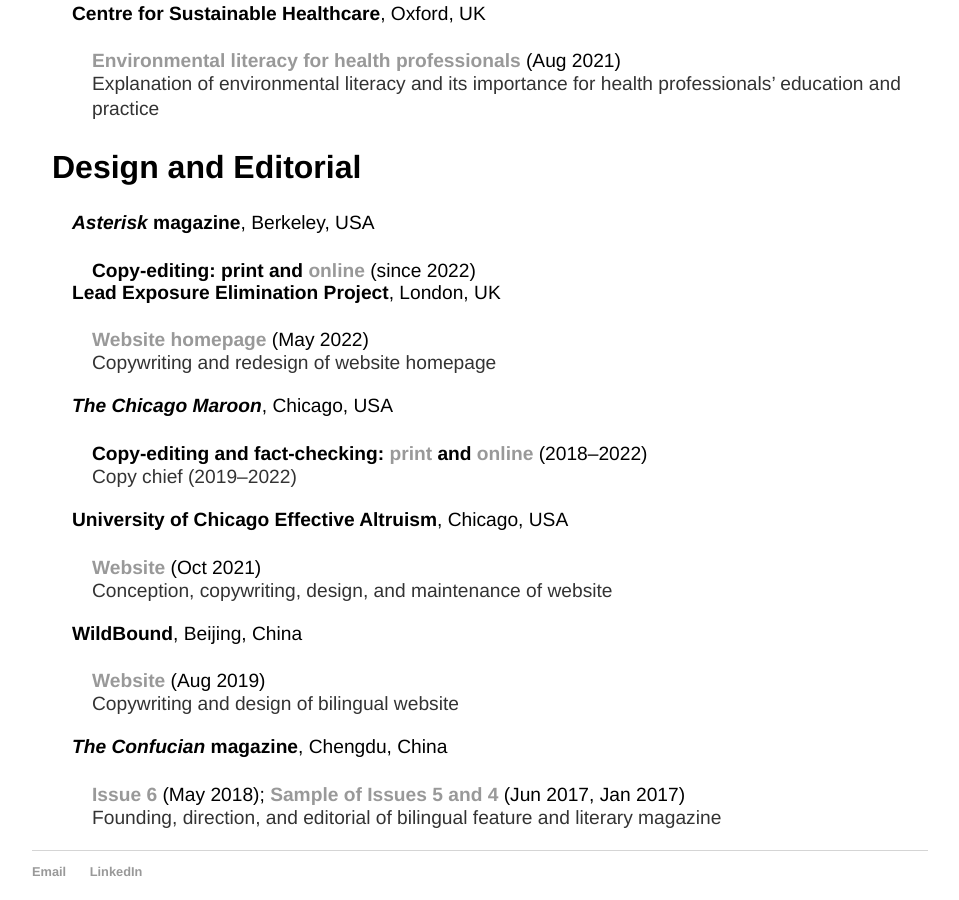
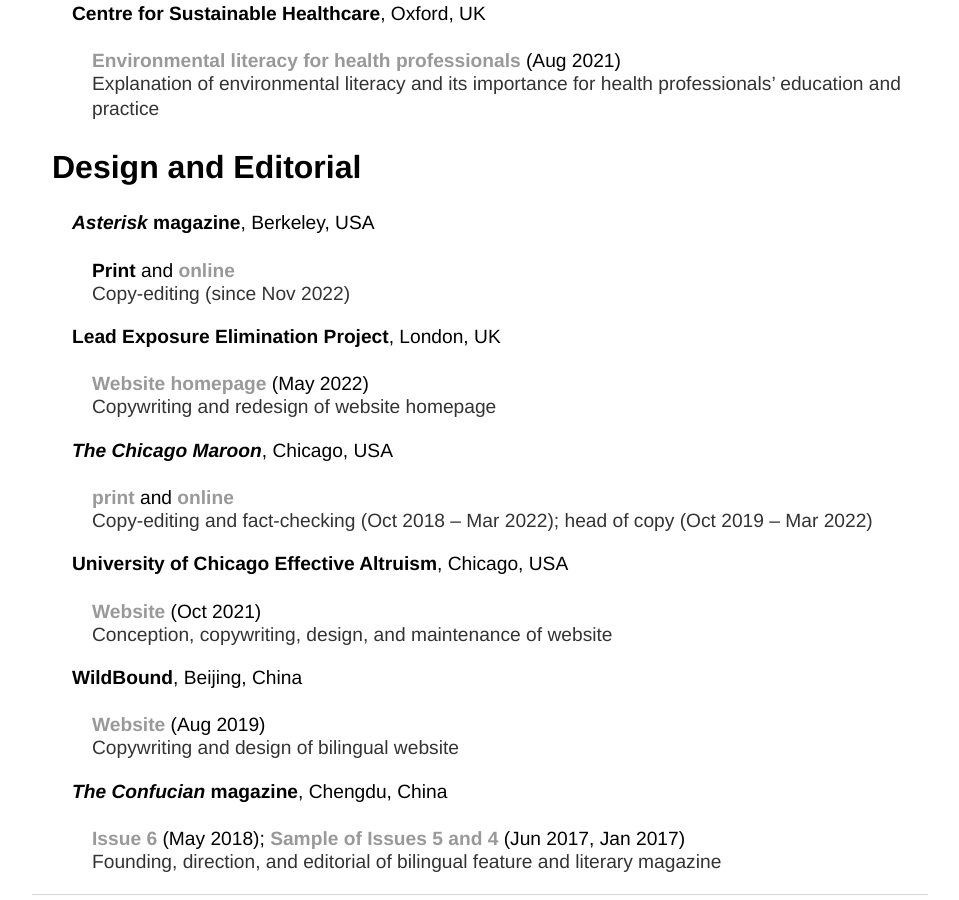
Before and after one commit to y-james-hu/y-james-hu.github.io, a Jekyll site: the page built from projects/index.html, in a window 1280 px wide and 900 px high, scrolled down 1761 px. Shown: the whole window, without its empty margins (160-1119 px from the left). Built offline with Jekyll 4.4.1, drawn with Linux system fonts in a browser that asks for light colours.

Commit message:
Update index.html

```diff
--- a/projects/index.html
+++ b/projects/index.html
@@ -62,8 +62,8 @@
 
     <h3 style="margin-left: 40px"><em>Asterisk</em> magazine<span style="font-weight:normal">, Berkeley, USA</span></p>
 
-      <h4 style="margin-left: 60px">Copy-editing: print and <a href = "https://asteriskmag.com/">online</a><span style="font-weight:normal"> (since 2022)</span></h4>
-      <p style="margin-left: 60px"> </p>
+      <h4 style="margin-left: 60px">Print <span style="font-weight:normal">and</span> <a href = "https://asteriskmag.com/">online</a></h4>
+      <p style="margin-left: 60px">Copy-editing (since Nov 2022)</p>
 
     <h3 style="margin-left: 40px">Lead Exposure Elimination Project<span style="font-weight:normal">, London, UK</span></p>
 
@@ -72,8 +72,8 @@
 
     <h3 style="margin-left: 40px"><em>The Chicago Maroon</em><span style="font-weight:normal">, Chicago, USA</span></p>
 
-      <h4 style="margin-left: 60px">Copy-editing and fact-checking: <a href="https://issuu.com/chicagomaroon">print</a> and <a href = "https://chicagomaroon.com/">online</a><span style="font-weight:normal"> (2018–2022)</span></h4>
-      <p style="margin-left: 60px">Copy chief (2019–2022)</p>
+      <h4 style="margin-left: 60px"><a href="https://issuu.com/chicagomaroon">print</a> <span style="font-weight:normal">and</span> <a href = "https://chicagomaroon.com/">online</a></h4>
+      <p style="margin-left: 60px">Copy-editing and fact-checking (Oct 2018 – Mar 2022); head of copy (Oct 2019 – Mar 2022)</p>
 
     <h3 style="margin-left: 40px">University of Chicago Effective Altruism<span style="font-weight:normal">, Chicago, USA</span></h3>
 
```
